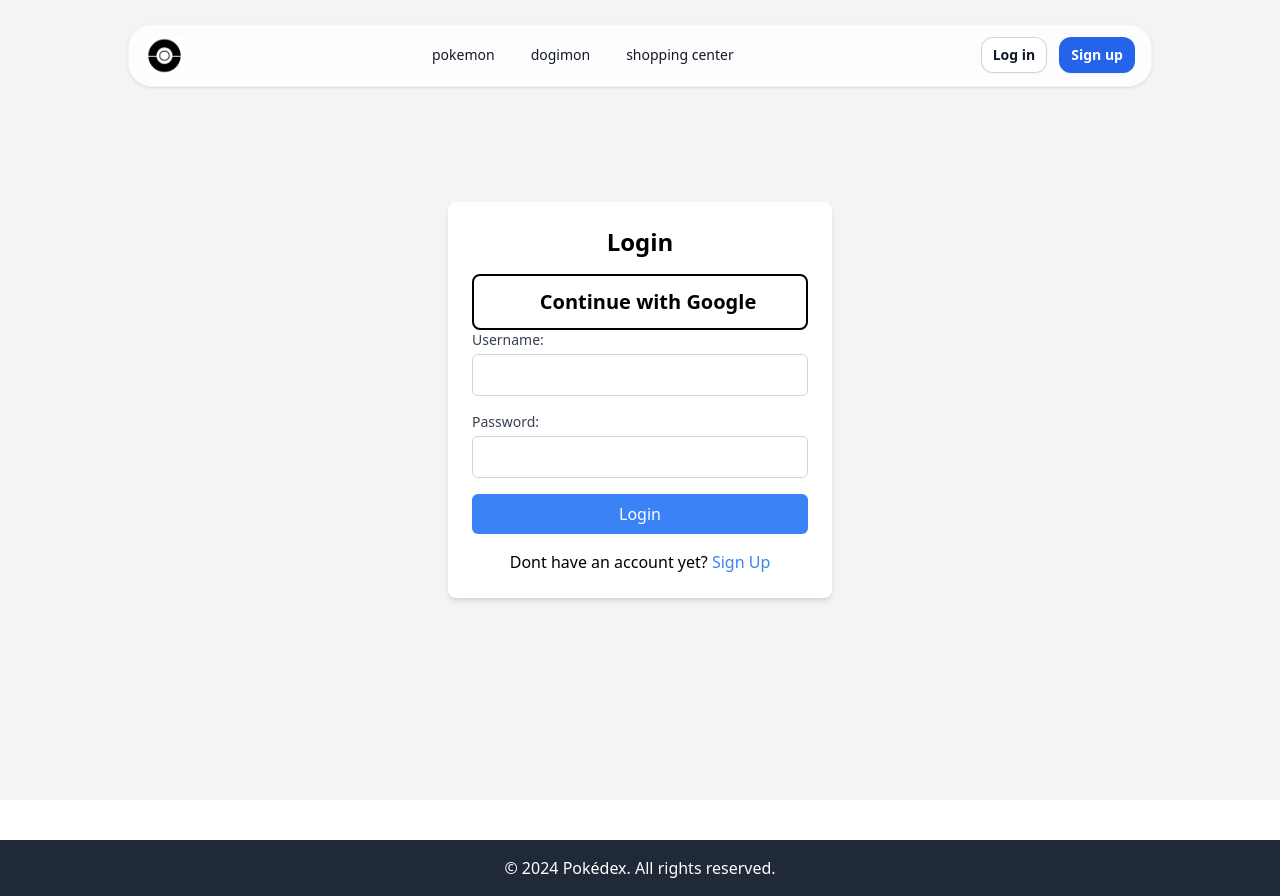
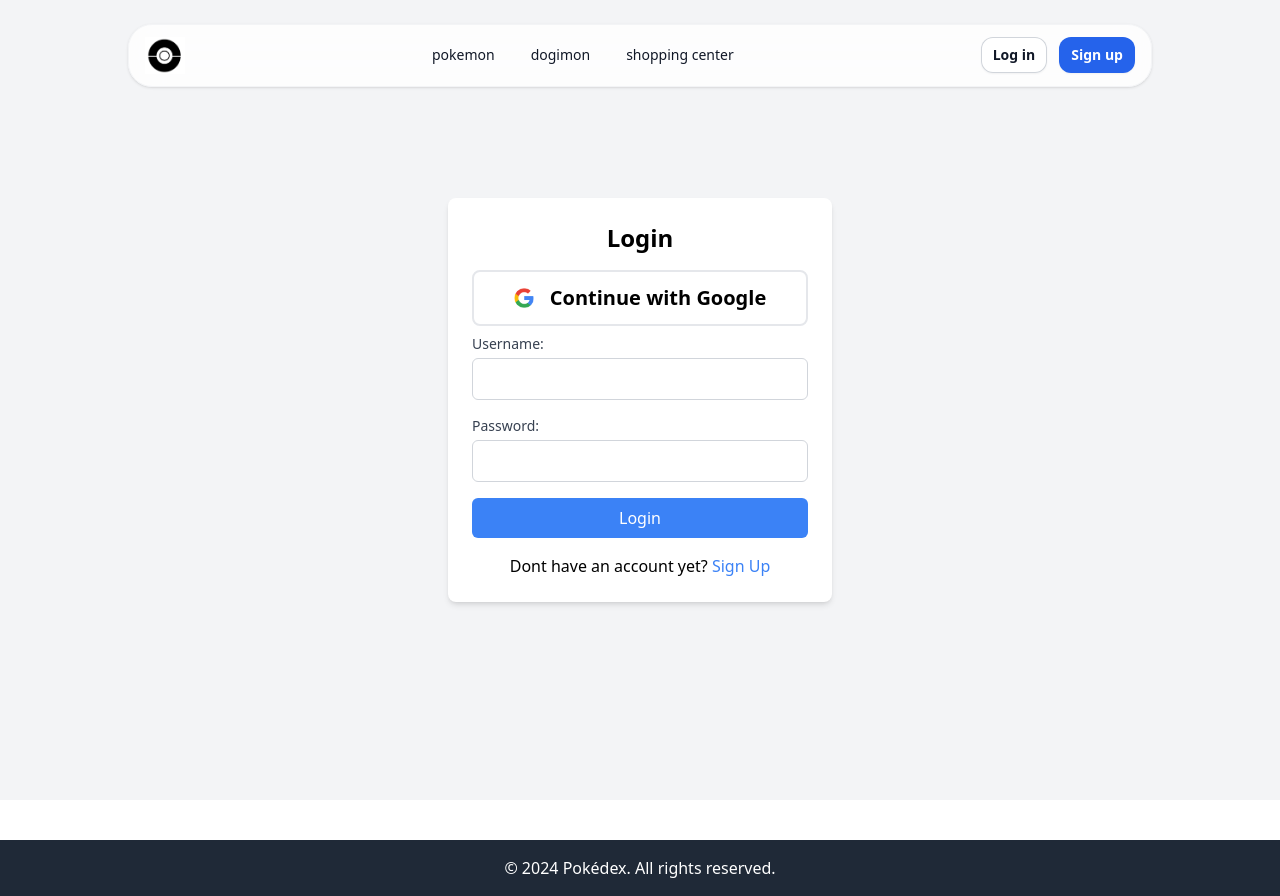
Before and after one commit to pmarkaide/42_webdev_express, a Next.js app in the folder frontend/: page /login in a window 1280 px wide. Built offline with nearby package versions, Linux system fonts and the light colour scheme; no server answers.

Commit message:
add loading style

```diff
--- a/frontend/next.config.mjs
+++ b/frontend/next.config.mjs
@@ -1,7 +1,6 @@
 const nextConfig = {
 	images: {
-		// domains: ['raw.githubusercontent.com'],
-		domains: ['lh3.googleusercontent.com'], // Add the hostname here
+    domains: ['lh3.googleusercontent.com', 'raw.githubusercontent.com'],
 	},
 };
 
--- a/frontend/src/components/GoogleSignInBtn.tsx
+++ b/frontend/src/components/GoogleSignInBtn.tsx
@@ -1,8 +1,9 @@
 "use client";
 
 import React, {useEffect} from 'react'
-// import Image from "next/image";
+import Image from "next/image";
 import { signIn, useSession } from "next-auth/react";
+import google_logo from "../assests/google_logo.png"
 
 export function GoogleSignInBtn()
 {
@@ -28,9 +29,9 @@ export function GoogleSignInBtn()
   return (
     <button
       onClick={handleClick}
-      className="w-full flex items-center font-semibold justify-center h-14 px-6 mt-4 text-xl  transition-colors duration-300 bg-white border-2 border-black text-black rounded-lg focus:shadow-outline hover:bg-slate-200"
+      className="w-full flex items-center font-semibold justify-center h-14 px-6 mt-4 text-xl transition-colors duration-300 bg-white border-2 border-ring-blue-500 text-black rounded-lg focus:shadow-outline hover:bg-slate-200 mb-2"
     >
-      {/* <Image src={googleLogo} alt="Google Logo" width={20} height={20} /> */}
+      <Image src={google_logo} alt="Google Logo" width={20} height={20} />
       <span className="ml-4">Continue with Google</span>
     </button>
   );
--- a/frontend/src/components/Login.tsx
+++ b/frontend/src/components/Login.tsx
@@ -35,7 +35,7 @@ const Login: React.FC = () => {
 	};
 
 return (
-		<div className="flex items-center justify-center min-h-screen bg-gray-100">
+		<div className="flex items-center justify-center min-h-screen bg-gray-100 overflow-hidden">
 			<div className="bg-white p-6 rounded-lg shadow-md w-96">
 				<h2 className="text-2xl font-bold text-center mb-4">Login</h2>
 				<GoogleSignInBtn />
--- a/frontend/src/components/Main.tsx
+++ b/frontend/src/components/Main.tsx
@@ -4,6 +4,7 @@ import FilterBar from './FilterBar';
 import { Pokemon, PokeDetail } from '../types/type_Pokemon';
 import { pokemonTypes } from '../pokemonTypes'
 import PaginationBtn from './PaginationBtn';
+import SkeletonCard from './SkeletonCard';
 
 const Main: React.FC = () =>
 {
@@ -87,9 +88,19 @@ const Main: React.FC = () =>
 	const totalPages = Math.ceil(sortedPokemons.length / itemsPerPage);
 
 	//style this later
+	// if (loading) {
+	// 	return <div className="text-center py-4 mt-32">Loading...</div>;
+	// }
 	if (loading) {
-		return <div className="text-center py-4 mt-32">Loading...</div>;
-	}
+  return (
+    <div className="grid grid-cols-1 sm:grid-cols-2 md:grid-cols-3 lg:grid-cols-4 gap-4 p-4 mt-60">
+      {[...Array(itemsPerPage)].map((_, index) => (
+        <SkeletonCard key={index} />
+      ))}
+    </div>
+  );
+}
+
 
   return (
 		<div className='mt-32'>
--- /dev/null
+++ b/frontend/src/components/SkeletonCard.tsx
@@ -0,0 +1,19 @@
+// Define SkeletonCard component (Placeholder loading component)
+const SkeletonCard: React.FC = () => {
+  return (
+    <div className="border border-gray-300 shadow rounded-md p-4 max-w-sm w-full mx-auto min-h-60">
+      <div className="animate-pulse flex space-x-4">
+        <div className="rounded-full bg-gray-300 h-12 w-12"></div>
+        <div className="flex-1 space-y-4 py-1">
+          <div className="h-4 bg-gray-300 rounded w-3/4"></div>
+          <div className="space-y-2">
+            <div className="h-4 bg-gray-300 rounded"></div>
+            <div className="h-4 bg-gray-300 rounded w-5/6"></div>
+          </div>
+        </div>
+      </div>
+    </div>
+  );
+};
+
+export default SkeletonCard
```
Also changed, not shown: frontend/src/assests/google_logo.png (added).
